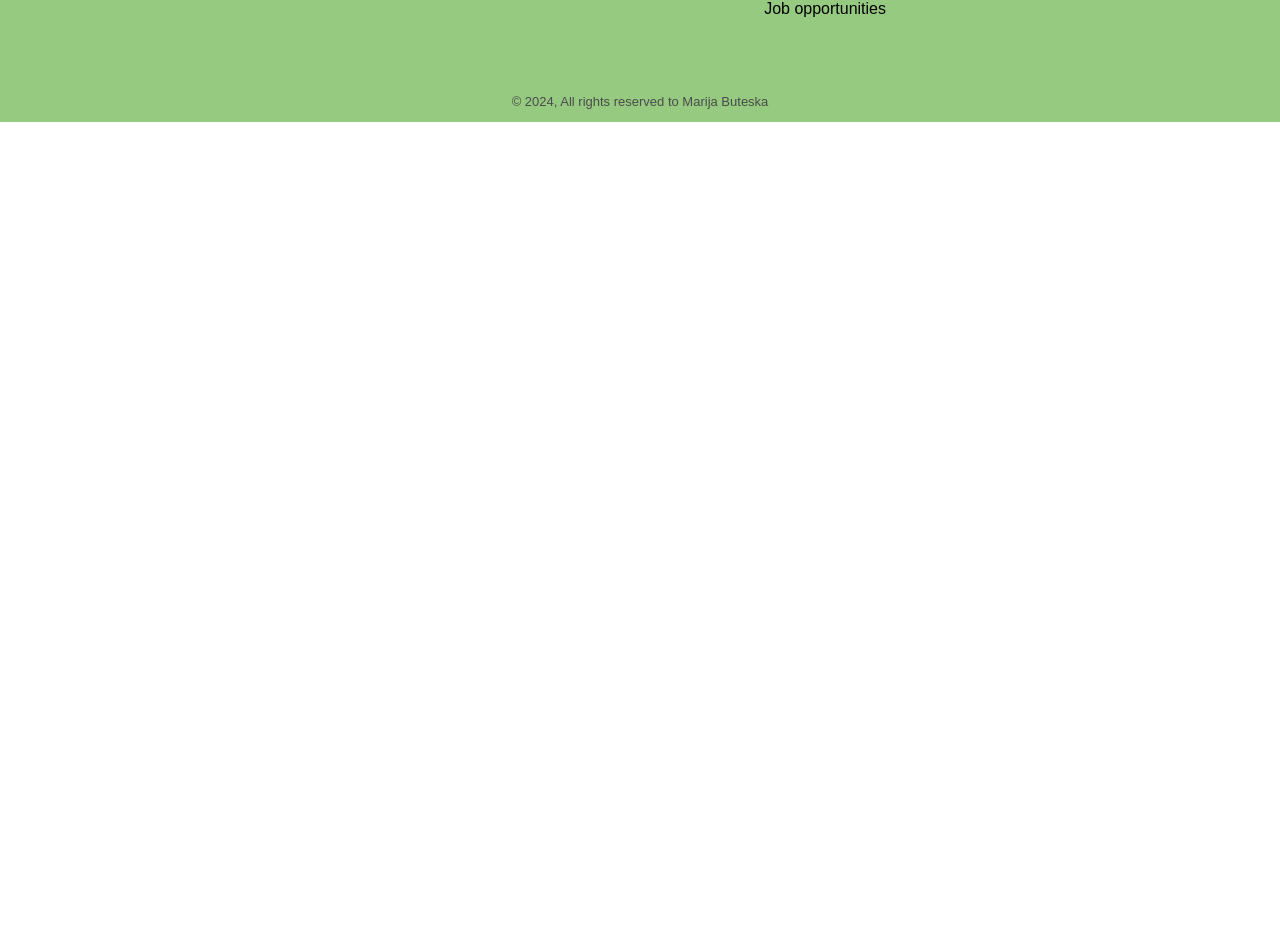
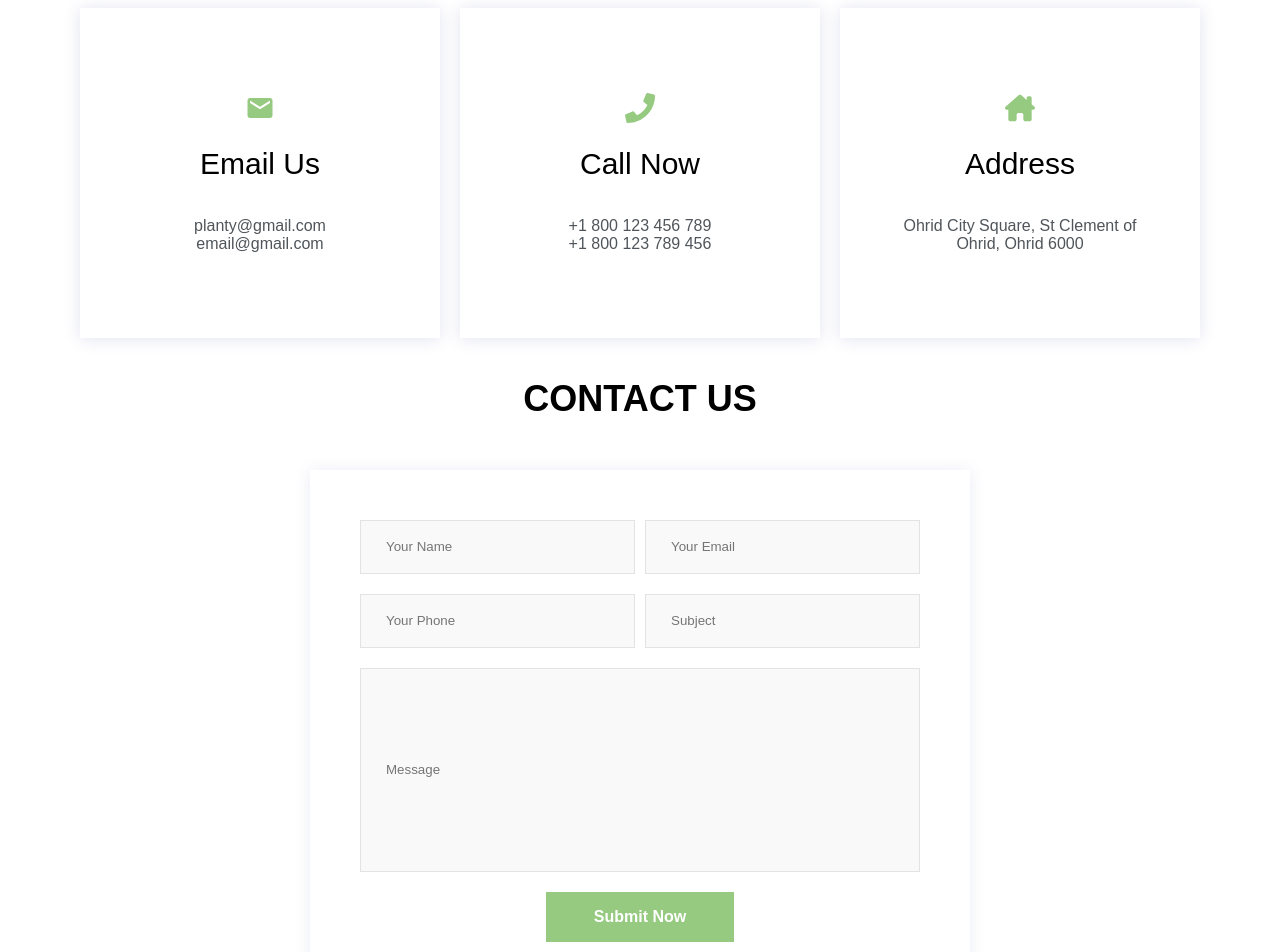
Before and after one commit to MarijaBute/planty-app, a React (Create React App) app: page /contact in a window 1280 px wide. Shown: the part 377-1329 px from the top of the page. Before the commit the page ends 800 px from the top, so only its background shows below. Built offline with nearby package versions, Linux system fonts and the light colour scheme.

Commit message:
Contact page added

```diff
--- a/src/App.js
+++ b/src/App.js
@@ -5,6 +5,7 @@ import Header from './components/Header/Header';
 import Home from './components/Home/Home';
 import Shop from './components/Shop/Shop';
 import Footer from './components/Footer/Footer';
+import Contact from './components/Contact/Contact';
 
 function App() {
   const [cartItems, setCartItems] = useState([]);
@@ -41,6 +42,7 @@ function App() {
         <Routes>
           <Route path="/" element={<Home />} />
           <Route path="/shop" element={<Shop addToCart={addToCart} plantsData={plantsData} />} />
+          <Route path="/contact" element={<Contact />} />
         </Routes>
         <Footer />
       </Router>
--- /dev/null
+++ b/src/components/Contact/Contact.jsx
@@ -0,0 +1,61 @@
+import './contact.css';
+import { MdEmail } from "react-icons/md";
+import { FaPhone } from "react-icons/fa";
+import { FaHouseChimney } from "react-icons/fa6"
+
+export default function Contact() {
+    return (
+        <div className="contact">
+            <div className="contact-wrapper">
+                <h2 className='contact-heading'>GET IN TOUCH</h2>
+                <p className='contact-paragraph'>Feel free to connect with us during our business hours, Monday to Friday from 9 am to 5 pm. We aim to respond to all messages within 48 hours or sooner. If your inquiry is for an existing order, please include the order reference in your message.</p>
+                <p className='contact-paragraph'>Please be aware that we don't operate on weekends or evenings, but rest assured, we'll get back to you on the next business day.</p>
+                <div className="contact-cards">
+                    <div className="contact-card">
+                        <div className="contact-icon"><MdEmail color='#96ca80' size={30}/></div>
+                        <div><h2>Email Us</h2></div>
+                        <div><p>planty@gmail.com</p></div>
+                        <div><p style={{marginTop: "0"}}>email@gmail.com</p></div>
+                    </div>
+
+                    <div className="contact-card">
+                        <div className="contact-icon"><FaPhone color='#96ca80' size={30}/></div>
+                        <div><h2>Call Now</h2></div>
+                        <div><p>+1 800 123 456 789</p></div>
+                        <div><p style={{marginTop: "0"}}>+1 800 123 789 456</p></div>
+                    </div>
+
+                    <div className="contact-card">
+                        <div className="contact-icon"><FaHouseChimney color='#96ca80' size={30}/></div>
+                        <div><h2>Address</h2></div>
+                        <div><p>Ohrid City Square, St Clement of Ohrid, Ohrid 6000</p></div>
+                    </div>
+                </div>
+
+                <div>
+                    <h2 className='contact-heading'>CONTACT US</h2>
+                </div>
+
+                <div className="contact-form-wrapper">
+                            <div className='contact-form'>
+                                <div className='contact-form-row'>
+                                <input placeholder='Your Name' required="true" type="text" name='text'></input>
+                                <input placeholder='Your Email' required="true" type="email" name='email'></input>
+                                </div>
+                                <div className='contact-form-row'>
+                                <input placeholder='Your Phone' required="true" type="phone" name='phone'></input>
+                                <input placeholder='Subject' required="true" type="subject" name='subject'></input>
+                                </div>
+                                <div className='contact-form-row'>
+                                <input className='contact-form-message' placeholder='Message' required="true" type="text" name='text'></input>
+                                </div>
+                                <button className='contact-submit-button'>Submit Now</button>
+                            </div>
+                        </div>
+                </div>
+        <div className='contact-section-map'>
+        <iframe src="https://www.google.com/maps/embed?pb=!1m18!1m12!1m3!1d3005.9969916051086!2d20.796893175863968!3d41.11275677133595!2m3!1f0!2f0!3f0!3m2!1i1024!2i768!4f13.1!3m3!1m2!1s0x1350dd671039bf69%3A0x19ff11d8518cb!2sOhrid%20City%20Square!5e0!3m2!1sen!2smk!4v1723636699039!5m2!1sen!2smk" width="600" height="450" style={{border:0}} allowfullscreen="" loading="lazy" referrerpolicy="no-referrer-when-downgrade"></iframe>
+        </div>
+        </div>
+    );
+}
--- /dev/null
+++ b/src/components/Contact/contact.css
@@ -0,0 +1,151 @@
+.contact-wrapper{
+    padding: 60px 80px;
+}
+
+.contact-heading{
+    font-size: 36px;
+    text-align: center;
+}
+
+.contact-paragraph{
+    text-align: center;
+    font-size: 18px;
+    margin-bottom: 40px;
+}
+
+.contact-cards {
+    display: grid;
+    grid-template-columns: repeat(auto-fill, minmax(30%, 1fr));
+    justify-content: space-between;
+    align-items: center;
+    gap: 20px;
+    margin-bottom: 40px;
+}
+
+.contact-card {
+    padding: 40px;
+    height: 250px;
+    display: flex;
+    flex-direction: column;
+    align-items: center;
+    justify-content: center;
+    background-color: white;
+    max-width: 100%;
+    box-shadow: 0px 1px 15px 0px rgba(62, 65, 159, 0.15);
+}
+
+.contact-card h2 {
+    font-size: 30px;
+    font-weight: 500;
+    margin: 20px 0;
+}
+
+.contact-card p {
+    font-size: 16px;
+    color: #4f555a;
+    margin-bottom: 0;
+    text-align: center;
+}
+
+.card-icon {
+    width: 85px;
+    height: 85px;
+    background: #f5f5f5;
+    line-height: 85px;
+    display: flex;
+    align-items: center;
+    justify-content: center;
+    text-align: center;
+    margin: 0 auto;
+    border-radius: 50%;
+}
+
+.contact-form-wrapper{
+    display: flex;
+    justify-content: center;
+    align-items: center;
+}
+
+.contact-form {
+    width: 50%;
+    padding: 50px;
+    background: #fff;
+    box-shadow: 0px 1px 15px 0px rgba(62, 65, 159, 0.1);
+    display: flex;
+    flex-direction: column;
+    gap: 20px;
+    z-index: 99;
+    margin: 20px 0 0 0;
+}
+
+.contact-form input {
+    background: #f9f9f9;
+    width: 100%;
+    height: 50px;
+    border: 1px solid #E3E3E3;
+    border-radius: 0px;
+    box-shadow: none !important;
+    padding-left: 25px;
+}
+
+.contact-form-row {
+    width: 100%;
+    display: flex;
+    justify-content: space-between;
+    gap: 10px;
+}
+
+.contact-form-message {
+    height: 200px !important;
+}
+
+.contact-submit-button {
+    align-self: center;
+    padding: 1rem 3rem;
+    margin-bottom: 30px;
+    background: #96ca80;
+    color: #fff;
+    font-size: 16px;
+    font-weight: 700;
+    transition: .3s;
+    border:none
+}
+
+.contact-submit-button:hover {
+    cursor: pointer;
+}
+
+.contact-section-map {
+    width: 100%;
+    height: 400px;
+    margin-top: 20px;
+}
+
+.contact-section-map iframe {
+    width: 100%;
+    height: 100%;
+}
+
+@media only screen and (max-width: 1200px) {
+    .contact-cards {
+        grid-template-columns: repeat(auto-fill, minmax(35%, 1fr));
+    }
+
+    .get-in-touch {
+        width: 70%;
+    }
+}
+
+@media only screen and (max-width: 768px) {
+    .contact-cards {
+        grid-template-columns: repeat(auto-fit, minmax(60%, 1fr));
+    }
+}
+
+@media only screen and (max-width: 768px) {
+    .contact-form-row {
+        flex-direction: column;
+        width: calc(100% - 25px);
+    }
+
+}
--- a/src/components/Footer/footer.css
+++ b/src/components/Footer/footer.css
@@ -1,5 +1,4 @@
 .site-footer{
-    margin-top: 60px;
     background-color: #96ca80;
 }
 
```
